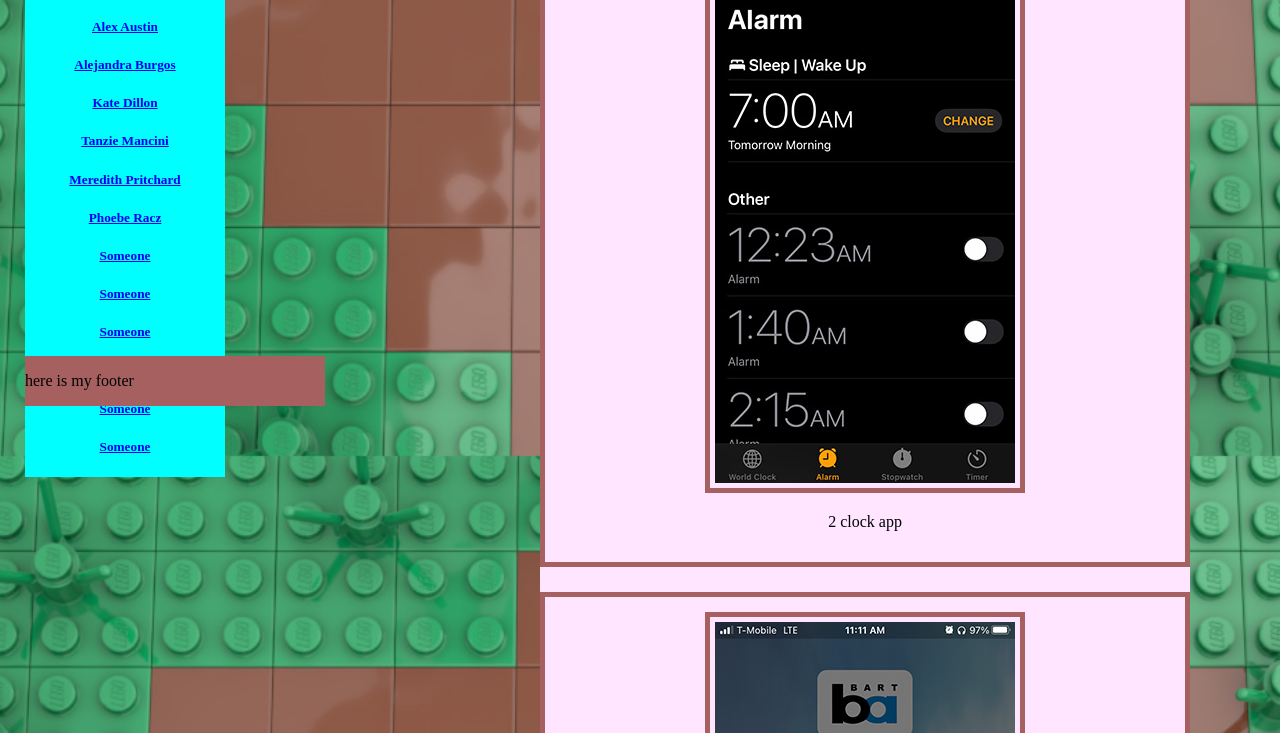
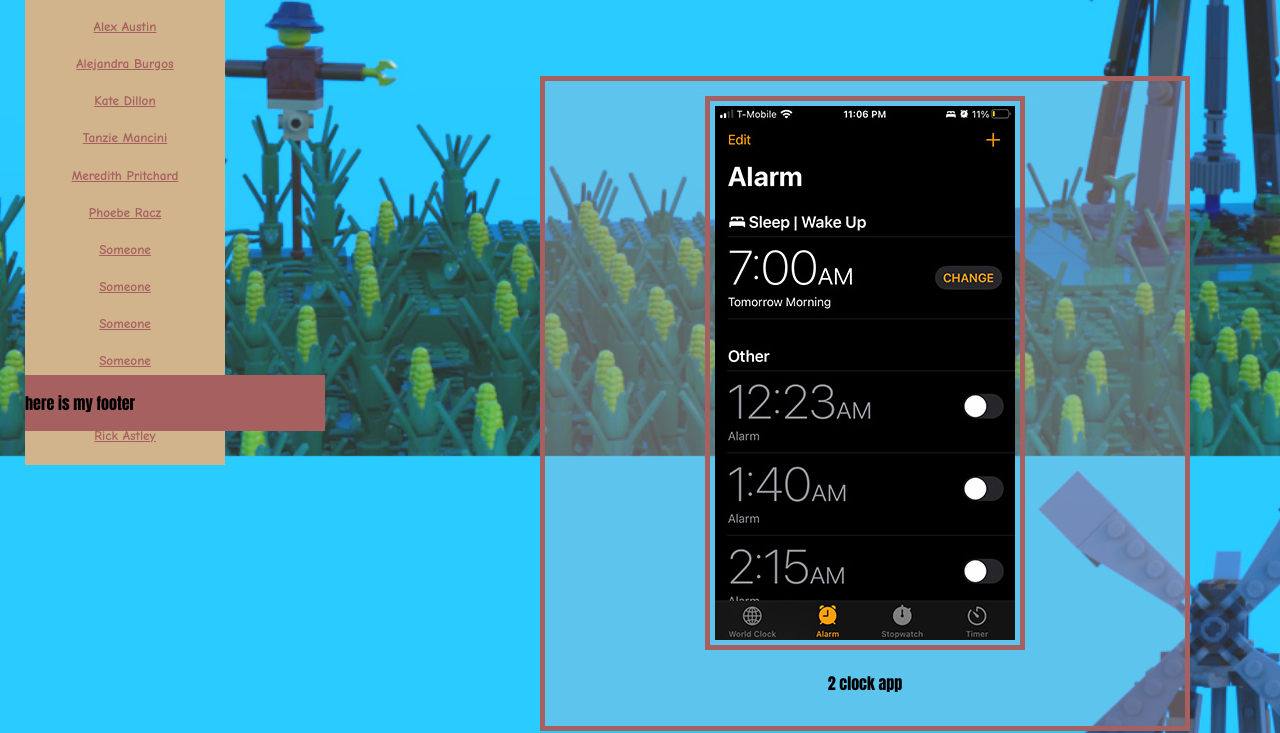
Before and after one commit to dgsquared/thefeed, a plain HTML site: page thefeed.html in a window 1280 px wide. Shown: the part 344-1077 px from the top of the page. Drawn offline with Linux system fonts and the light colour scheme; a web font is replaced by a local one.

Commit message:
Colors and features

```diff
--- a/css/stylesheet.css
+++ b/css/stylesheet.css
@@ -21,29 +21,37 @@ header {
 }
 
 nav{
-
+    font-family: 'Comic Neue', cursive;
     width: 200px;
     position: fixed;
     top: 300px;
     left: 25px;
-    background-color: aqua;
+    background-color: tan;
     text-align: center;
+    color:#A66060
+
 }
 
 nav h5:hover {
-    background-color: yellow;
+    background-color: papayawhip;
+    color: red;
+    width:150px;
+}
+
+nav a {
+    color: inherit
 }
 
 main{
-    background-color: #FFE5FF;
     width: 650px;
     margin-left: 500px;
 }
 
 section{
-
+    background-color: #FFF4FF;
+    background: rgba(211, 183, 196, 0.3);
     border: 5px #A66060 solid;
-    margin-top: 25px;
+    margin-top: 100px;
     text-align: center;
     padding: 15px
 }
@@ -58,7 +66,7 @@ footer{
     background-color: #A66060;
     width: 300px;
     position: fixed;
-    bottom: 50px;
+    bottom: 25px;
     left: 25px;
 }
 
@@ -68,3 +76,14 @@ footer{
     text-align: center;
     margin-top: 25%;
 }
+
+#feedpage{
+
+    background-image: url("../img/feedscape.jpg");
+    background-repeat: no-repeat;
+    background-size: cover;
+    background-attachment: fixed;
+    max-width: 1200px;
+    margin: auto;
+    font-family: Impact, Haettenschweiler, 'Arial Narrow Bold', sans-serif;
+}
--- a/thefeed.html
+++ b/thefeed.html
@@ -12,8 +12,11 @@
         <meta name="viewport" content="width=device-width, initial-scale=1">
         <link rel="stylesheet" href="css/stylesheet.css">
         <link rel="stylesheet" href="https://use.typekit.net/zsa7ytu.css">
+        <link rel="preconnect" href="https://fonts.googleapis.com">
+        <link rel="preconnect" href="https://fonts.gstatic.com" crossorigin>
+        <link href="https://fonts.googleapis.com/css2?family=Comic+Neue:wght@700&display=swap" rel="stylesheet">
     </head>
-    <body>
+    <body id="feedpage">
         <!--[if lt IE 7]>
             <p class="browsehappy">You are using an <strong>outdated</strong> browser. Please <a href="#">upgrade your browser</a> to improve your experience.</p>
         <![endif]-->
@@ -57,8 +60,8 @@
             <a href="https://cunkaat.github.io/thefeed/" target="blank">
                 <h5>Someone</h5>
             </a>
-            <a href="https://cunkaat.github.io/thefeed/" target="blank">
-                <h5>Someone</h5>
+            <a href="https://www.youtube.com/watch?v=a3Z7zEc7AXQ" target="blank">
+                <h5>Rick Astley</h5>
             </a>
         </nav>
         <main>
```
